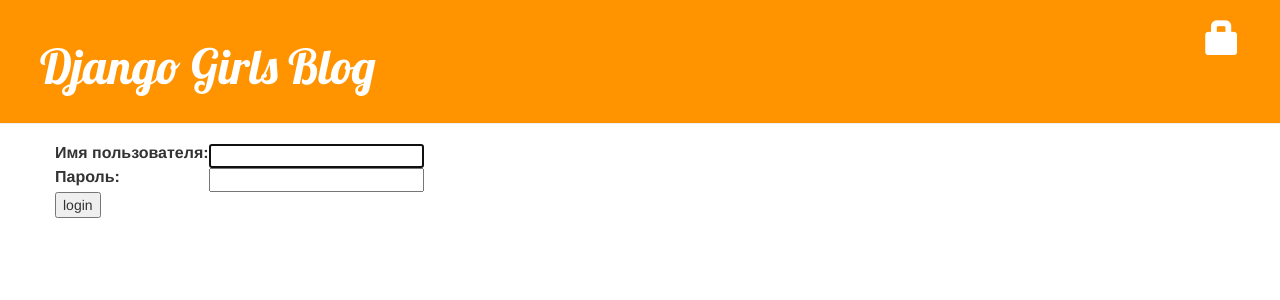
After one commit to bortsovamaria/my-first-blog, a Django app: page /accounts/login/ in a window 1280 px wide. The commit adds this page. Shown: the top 300 px of the page. Run offline with Django 3.2, Linux system fonts and the light colour scheme; some libraries are stand-ins or nearby versions.

Commit message:
add log in and log out

```diff
--- a/blog/templates/blog/base.html
+++ b/blog/templates/blog/base.html
@@ -12,12 +12,15 @@
         <div class="page-header">
             {% if user.is_authenticated %}
                 <a href="{% url 'post_new' %}" class="top-menu"><span class="glyphicon glyphicon-plus"></span></a>
+                <a href="{% url 'post_draft_list' %}" class="top-menu"><span class="glyphicon glyphicon-edit"></span></a>
+                <p class="top-menu">Hello, {{ user.username }} <small>(<a href="{% url 'logout' %}">Log out</a>)</small></p>
+            {% else %}
+                 <a href="{% url 'login' %}" class="top-menu"><span class="glyphicon glyphicon-lock"></span></a>
             {% endif %}
 
-            {% if user.is_authenticated %}
-                <a href="{% url 'post_draft_list' %}" class="top-menu"><span class="glyphicon glyphicon-edit"></span></a>
             <h1><a href="/">Django Girls Blog</a></h1>
-            {% endif %}
+
+
         </div>
         <div class="content container">
          <div class="row">
--- /dev/null
+++ b/blog/templates/registration/login.html
@@ -0,0 +1,24 @@
+{% extends "blog/base.html" %}
+
+{% block content %}
+    {% if form.errors %}
+        <p>Your username and password didn't match. Please try again.</p>
+    {% endif %}
+
+    <form method="post" action="{% url 'login' %}">
+    {% csrf_token %}
+        <table>
+        <tr>
+            <td>{{ form.username.label_tag }}</td>
+            <td>{{ form.username }}</td>
+        </tr>
+        <tr>
+            <td>{{ form.password.label_tag }}</td>
+            <td>{{ form.password }}</td>
+        </tr>
+        </table>
+
+        <input type="submit" value="login" />
+        <input type="hidden" name="next" value="{{ next }}" />
+    </form>
+{% endblock %}
--- a/mysite/settings.py
+++ b/mysite/settings.py
@@ -123,3 +123,5 @@ STATIC_URL = '/static/'
 STATIC_ROOT = os.path.join(BASE_DIR, 'static')
 
 ALLOWED_HOSTS = ['127.0.0.1', 'lutteur.pythonanywhere.com']
+
+LOGIN_REDIRECT_URL = '/'
--- a/mysite/urls.py
+++ b/mysite/urls.py
@@ -16,7 +16,11 @@ Including another URLconf
 from django.conf.urls import url, include
 from django.contrib import admin
 
+from django.contrib.auth import views
+
 urlpatterns = [
     url(r'^admin/', admin.site.urls),
+    url(r'^accounts/login/$', views.login, name='login'),
+    url(r'^accounts/logout/$', views.logout, name='logout', kwargs={'next_page': '/'}),
     url(r'', include('blog.urls')),
 ]
```
Also changed, not shown: blog/views.py (+8 -0 lines).
